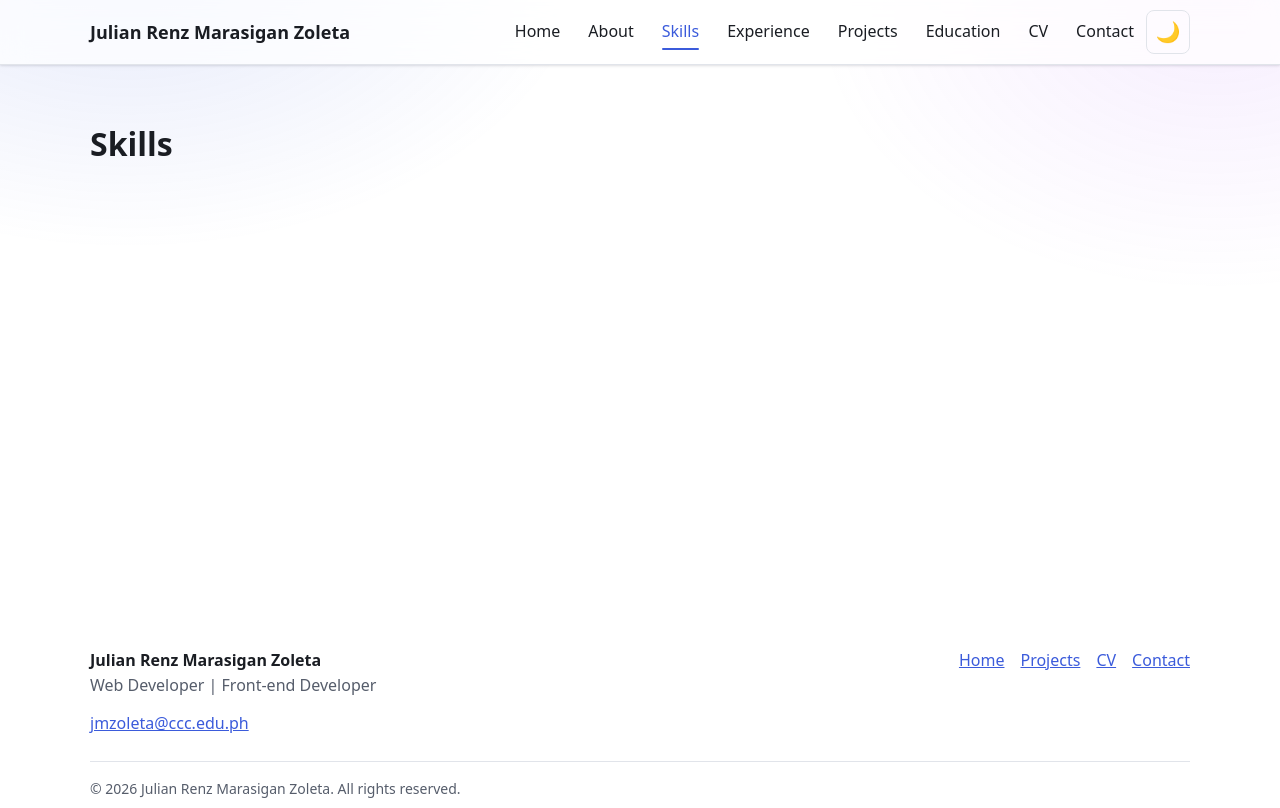
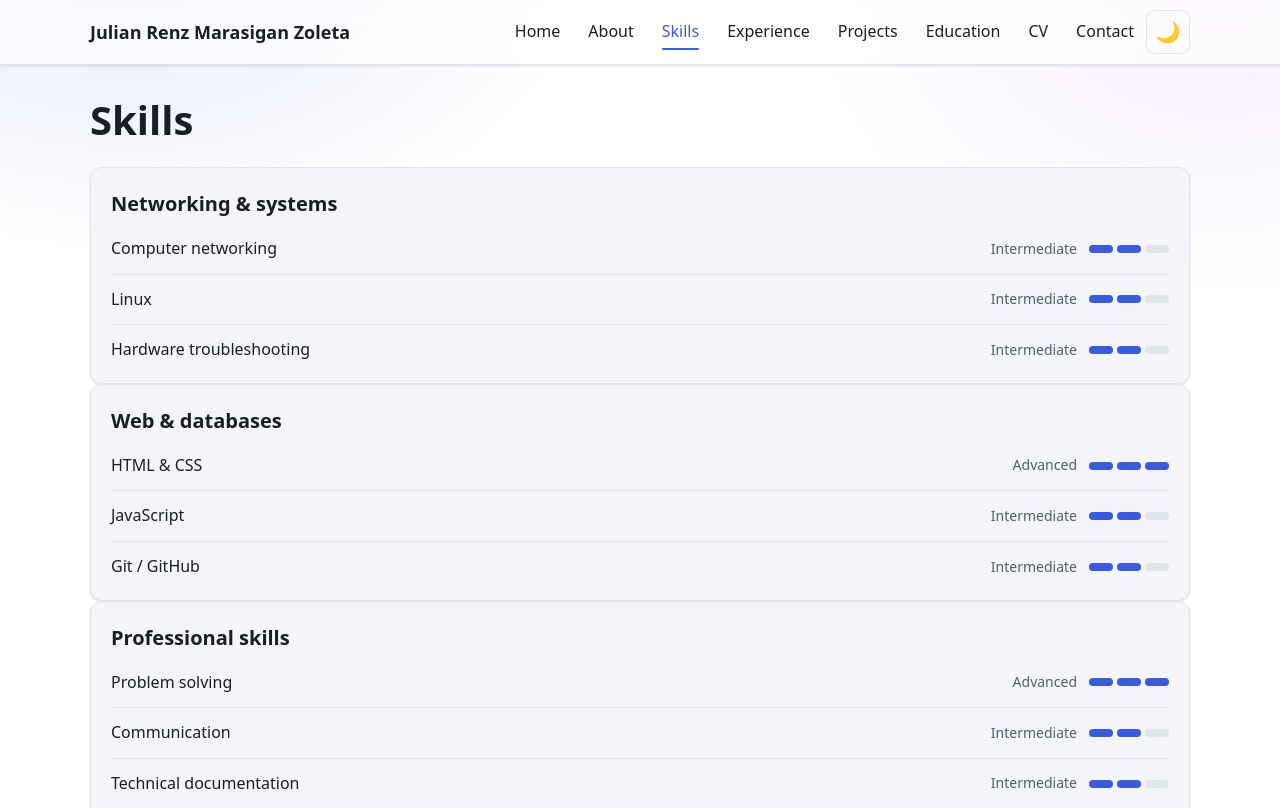
Before and after one commit to ralphbishop/cousin-portfolio, a React (Vite) app in the folder cousin-portfolio/: page /skills in a window 1280 px wide. Shown: the top 808 px of the page. Built offline with nearby package versions, Linux system fonts and the light colour scheme.

Commit message:
Add Skills page

```diff
--- a/cousin-portfolio/src/App.jsx
+++ b/cousin-portfolio/src/App.jsx
@@ -2,6 +2,7 @@ import { Routes, Route, useParams } from 'react-router'
 import Layout from './components/Layout.jsx'
 import Home from './pages/Home.jsx'
 import About from './pages/About.jsx'
+import Skills from './pages/Skills.jsx'
 
 // temporary pages; we'll replace each one with a real page
 function Placeholder({ title }) {
@@ -19,7 +20,7 @@ export default function App() {
       <Route element={<Layout />}>
         <Route index element={<Home />} />
         <Route path="about" element={<About />} />
-        <Route path="skills" element={<Placeholder title="Skills" />} />
+        <Route path="skills" element={<Skills />} />
         <Route path="experience" element={<Placeholder title="Experience" />} />
         <Route path="projects" element={<Placeholder title="Projects" />} />
         <Route path="projects/:slug" element={<ProjectPlaceholder />} />
--- /dev/null
+++ b/cousin-portfolio/src/data/skills.js
@@ -0,0 +1,31 @@
+export const skillLevels = ['Beginner', 'Intermediate', 'Advanced']
+
+export const skillCategories = [
+  {
+    id: 'networking-systems',
+    title: 'Networking & systems',
+    skills: [
+      { name: 'Computer networking', level: 2 },
+      { name: 'Linux', level: 2 },
+      { name: 'Hardware troubleshooting', level: 2 },
+    ],
+  },
+  {
+    id: 'web-databases',
+    title: 'Web & databases',
+    skills: [
+      { name: 'HTML & CSS', level: 3 },
+      { name: 'JavaScript', level: 2 },
+      { name: 'Git / GitHub', level: 2 },
+    ],
+  },
+  {
+    id: 'professional',
+    title: 'Professional skills',
+    skills: [
+      { name: 'Problem solving', level: 3 },
+      { name: 'Communication', level: 2 },
+      { name: 'Technical documentation', level: 2 },
+    ],
+  },
+]
--- /dev/null
+++ b/cousin-portfolio/src/pages/Skills.css
@@ -0,0 +1,92 @@
+skills-grid {
+    display: grid;
+    gap: 1.5rem;
+    grid-template-columns: repeat(auto-fit, minmax(min(100%, 22rem), 1fr));
+    align-items: start;
+}
+
+.skill-list {
+    margin: 0;
+    padding: 0;
+    list-style: none;
+}
+
+.skill {
+    display: flex;
+    flex-wrap: wrap;
+    align-items: center;
+    justify-content: space-between;
+    gap: 0.25rem 1rem;
+    padding: 0.75rem 0;
+    border-top: 1px solid var(--border);
+}
+
+.skill:first-child {
+    padding-top: 0;
+    border-top: 0;
+}
+
+.skill:last-child {
+    padding-bottom: 0;
+}
+
+.skill-name {
+    font-weight: 500;
+}
+
+.skill-meta {
+    display: flex;
+    align-items: center;
+    gap: 0.75rem;
+}
+
+.skill-meta {
+    display: flex;
+    align-items: center;
+    gap: 0.75rem;
+}
+
+.skill-level {
+    font-size: 0.875rem;
+    color: var(--muted);
+}
+
+.meter {
+    display: inline-flex;
+    gap: 4px;
+}
+
+.meter span {
+    position: relative;
+    overflow: hidden;
+    width: 1.5rem;
+    height: 0.5rem;
+    border-radius: 999px;
+    background: var(--border);
+}
+
+.meter span.on::after {
+    content: '';
+    position: absolute;
+    inset: 0;
+    background: var(--accent);
+    transform-origin: left;
+    animation: meter-fill 450ms var(--ease) backwards;
+}
+
+.meter span:nth-child(2)::after {
+    animation-delay: 90ms;
+}
+
+.meter span:nth-child(3)::after {
+    animation-delay: 180ms;
+}
+
+@keyframes meter-fill {
+    from {
+        transform: scaleX(0);
+    }
+    to {
+        transform: scaleX(1);
+    }
+}
--- /dev/null
+++ b/cousin-portfolio/src/pages/Skills.jsx
@@ -0,0 +1,41 @@
+import { skillCategories, skillLevels } from '../data/skills.js'
+import './Skills.css'
+
+export default function Skills() {
+  return (
+    <section>
+      <h1 className="page-title">Skills</h1>
+
+      <div className="skills-grid">
+        {skillCategories.map((category) => (
+          <section
+            className="card skill-category"
+            key={category.id}
+            aria-labelledby={`skills-${category.id}`}
+          >
+            <h2 id={`skills-${category.id}`} className="section-title">
+              {category.title}
+            </h2>
+
+            <ul className="skill-list">
+              {category.skills.map((skill) => (
+                <li className="skill" key={skill.name}>
+                  <span className="skill-name">{skill.name}</span>
+
+                  <span className="skill-meta">
+                    <span className="skill-level">{skillLevels[skill.level - 1]}</span>
+                    <span className="meter" aria-hidden="true">
+                      {skillLevels.map((label, index) => (
+                        <span key={label} className={index < skill.level ? 'on' : ''} />
+                      ))}
+                    </span>
+                  </span>
+                </li>
+              ))}
+            </ul>
+          </section>
+        ))}
+      </div>
+    </section>
+  )
+}
```
